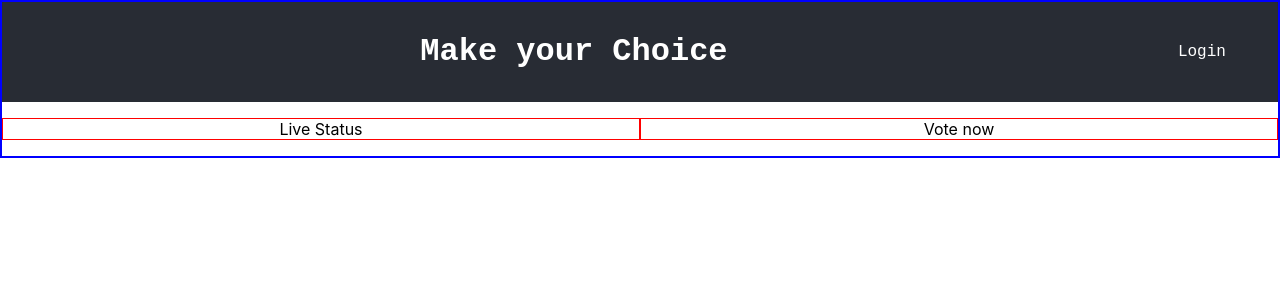
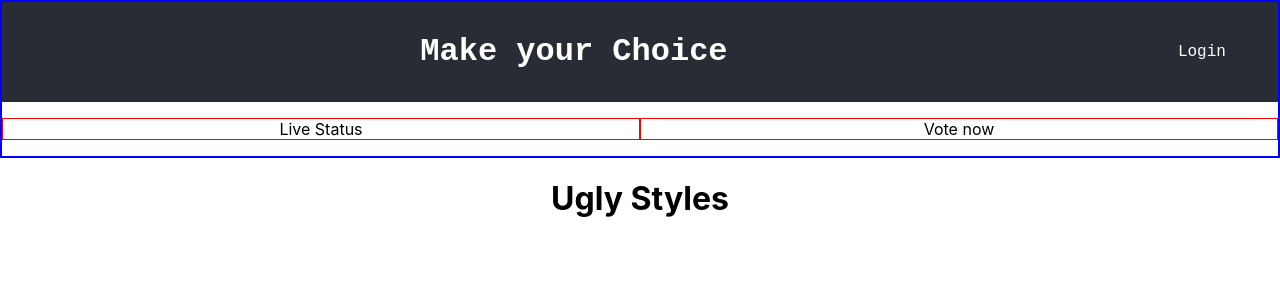
Before and after one commit to nicholasks/make-your-choice, a React (Create React App) app: page / in a window 1280 px wide. Shown: the top 300 px of the page. Built offline with nearby package versions, Linux system fonts and the light colour scheme.

Commit message:
Getting started with tables

```diff
--- a/package.json
+++ b/package.json
@@ -6,7 +6,8 @@
     "react": "^16.8.5",
     "react-dom": "^16.8.5",
     "react-router-dom": "^5.0.0",
-    "react-scripts": "2.1.8"
+    "react-scripts": "2.1.8",
+    "react-table": "^6.9.2"
   },
   "scripts": {
     "start": "react-scripts start",
--- a/src/App.js
+++ b/src/App.js
@@ -8,8 +8,9 @@ class App extends Component {
     return (
       <div className="App">
         <Header />
-        <header className="App-header">
-        </header>
+        <div>
+          <h1>Ugly Styles</h1>
+        </div>
       </div>
     );
   }
```
Also changed, not shown: 1 other file (tests, documents, lock files or other folders).
